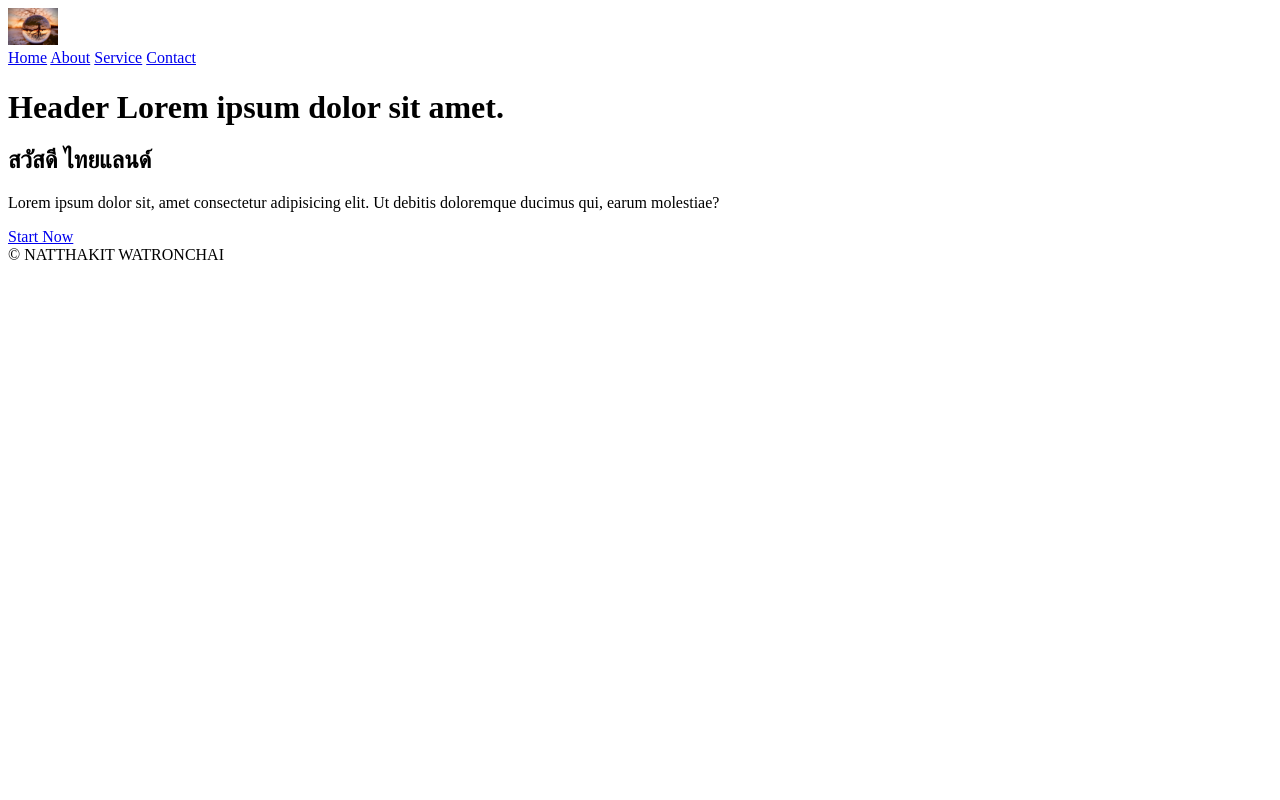
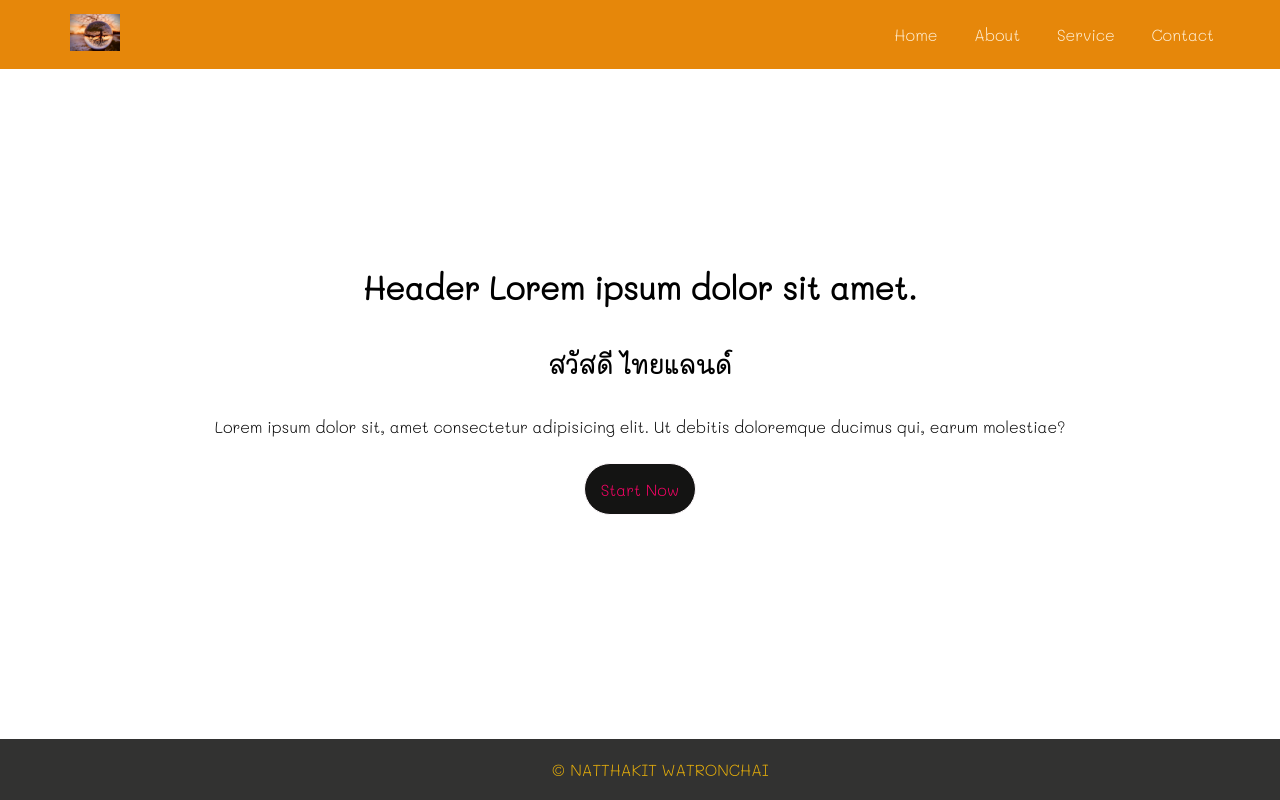
Before and after one commit to gcpolka/week-3-, a plain HTML site: page index.html in a window 1280 px wide. Drawn offline with Linux system fonts and the light colour scheme.

Commit message:
more.html

```diff
--- a/index.html
+++ b/index.html
@@ -5,7 +5,7 @@
     <meta charset="UTF-8">
     <meta name="viewport" content="width=device-width, initial-scale=1.0">
 
-    <link rel="stylesheet" href="sty.css">
+    <link rel="stylesheet" href="style.css">
 </head>
 
 <body>
--- a/style.css
+++ b/style.css
@@ -7,8 +7,8 @@ body{
     box-sizing: border-box;
     }
 nav{
-    background-color: burlywood;
-    color: peru;
+    background-color: rgb(230, 135, 10);
+    color: rgb(219, 214, 209);
     padding: 10px 50px 10px 50px;
     display: flex;
     justify-content:space-between;
@@ -37,8 +37,8 @@ nav a{
 }
 
 footer{
-    background-color:burlywood;
-    color: lavender;
+    background-color:rgb(50, 50, 49);
+    color: rgb(231, 175, 10);
     text-align: center;
     padding: 20px;
     position: fixed;
@@ -50,15 +50,15 @@ a.btn{
     width: 80px;
     margin-top: 10px;
     border-radius: 100px;
-    background-color:burlywood;
-    color: peachpuff;
-    border: solid snow 1px;
+    background-color:rgb(20, 20, 19);
+    color: rgb(248, 3, 101);
+    border: solid rgb(255, 250, 253) 1px;
 
     padding: 15px;
     text-align: center;
     text-decoration: none;
 }
 a.btn:hover{
-    background-color: moccasin;
-    color: burlywood;
+    background-color: rgb(52, 52, 51);
+    color: rgb(223, 6, 158);
 }
```
Also changed, not shown: About.html (+1 -1 lines), Contact.html (+1 -1 lines), Service.html (+1 -1 lines), more.html (added).
